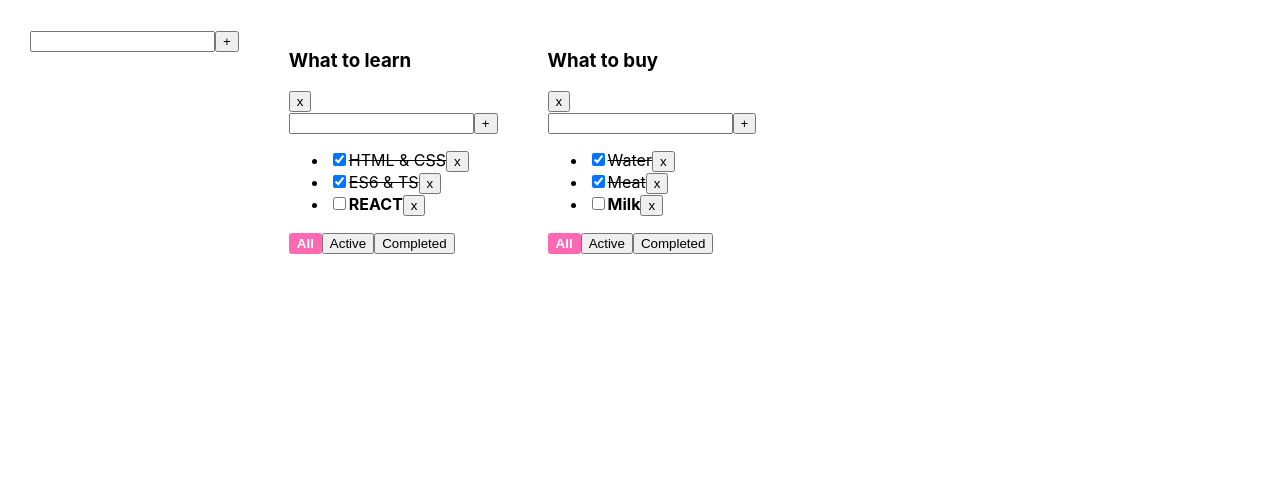
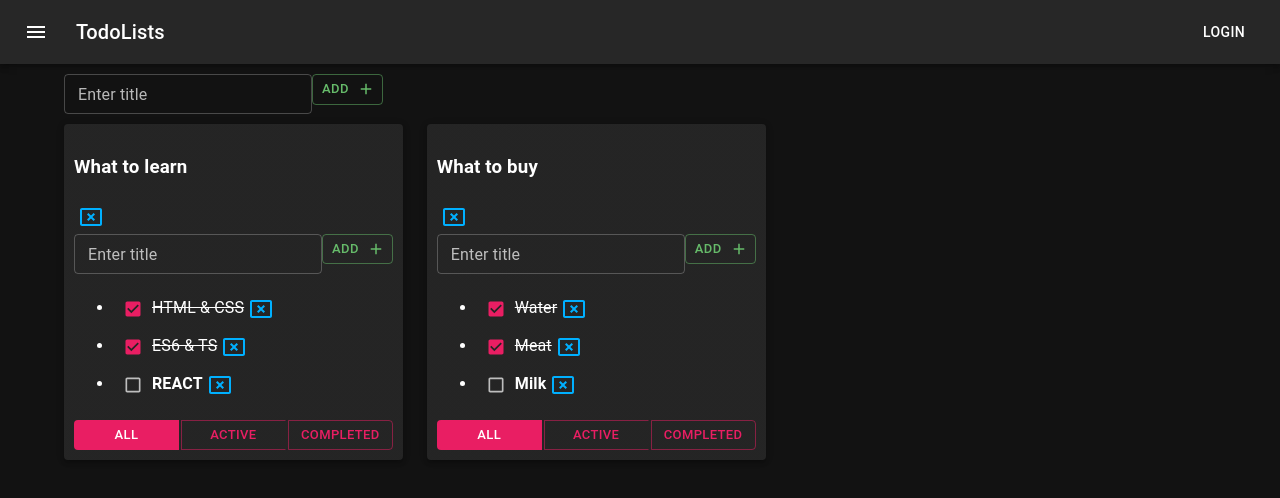
Before and after one commit to LDS196/1-todolist, a React (Create React App) app: page / in a window 1280 px wide. Shown: the top 498 px of the page. Built offline with nearby package versions, Linux system fonts and the light colour scheme.

Commit message:
add marerial ui

```diff
--- a/package.json
+++ b/package.json
@@ -3,6 +3,10 @@
   "version": "0.1.0",
   "private": true,
   "dependencies": {
+    "@emotion/react": "^11.10.5",
+    "@emotion/styled": "^11.10.5",
+    "@mui/icons-material": "^5.11.0",
+    "@mui/material": "^5.11.4",
     "@testing-library/jest-dom": "^5.16.5",
     "@testing-library/react": "^13.4.0",
     "@testing-library/user-event": "^13.5.0",
--- a/src/AddItemForm.tsx
+++ b/src/AddItemForm.tsx
@@ -1,8 +1,13 @@
 import React, {ChangeEvent, FC, KeyboardEvent, useState} from 'react';
-type AddItemFormPropsType={
-addItem:(title:string)=>void
+import CancelPresentationIcon from "@mui/icons-material/CancelPresentation";
+import {Button, IconButton, TextField} from "@mui/material";
+import AddIcon from '@mui/icons-material/Add';
+
+
+type AddItemFormPropsType = {
+    addItem: (title: string) => void
 }
-export const AddItemForm:FC<AddItemFormPropsType> = (props) => {
+export const AddItemForm: FC<AddItemFormPropsType> = (props) => {
     const [title, setTitle] = useState<string>("")
     const [error, setError] = useState<boolean>(false)
 
@@ -13,7 +18,7 @@ export const AddItemForm:FC<AddItemFormPropsType> = (props) => {
 
     const onClickAddItemToTodoListHandler = () => {
         const trimmedTitle = title.trim()
-        if(trimmedTitle){
+        if (trimmedTitle) {
             props.addItem(trimmedTitle)
         } else {
             setError(true)
@@ -26,14 +31,24 @@ export const AddItemForm:FC<AddItemFormPropsType> = (props) => {
     const errorInputClasses = error ? "inputError" : undefined
     return (
         <div>
-            <input
+            <TextField
+                size={"small"}
+                variant="outlined"
+                label="Enter title"
                 value={title}
                 onChange={onChangeSetLocalTitleHandler}
                 onKeyDown={onKeyDownAddTaskToTodoListHandler}
-                className={errorInputClasses}
-            />
-            <button onClick={onClickAddItemToTodoListHandler}>+</button>
-            {errorMessage}
+                helperText={error && 'Please,enter title!'}
+                error={error}/>
+
+            <Button
+                    onClick={onClickAddItemToTodoListHandler}
+                    variant={"outlined"}
+                    size={"small"}
+                    color={'success'}
+                    endIcon={<AddIcon/>}>
+                ADD
+            </Button>
         </div>
     );
 };
--- a/src/App.css
+++ b/src/App.css
@@ -1,11 +1,11 @@
-.App {
-  padding: 30px;
-  display: flex;
-}
+/*.App {*/
+/*  padding: 30px;*/
+/*  display: flex;*/
+/*}*/
 
-.App > div {
-  margin-right: 50px;
-}
+/*.App > div {*/
+/*  margin-right: 50px;*/
+/*}*/
 
 
 .isDone {
@@ -15,16 +15,16 @@
 .notIsDone {
   font-weight: bold;
 }
-.activeFilter {
-  color: white;
-  font-weight: bold;
-  background-color: hotpink;
-  border: 2px solid hotpink;
-  border-radius: 3px;
-  outline-color: hotpink;
-}
+/*.activeFilter {*/
+/*  color: white;*/
+/*  font-weight: bold;*/
+/*  background-color: hotpink;*/
+/*  border: 2px solid hotpink;*/
+/*  border-radius: 3px;*/
+/*  outline-color: hotpink;*/
+/*}*/
 
-.inputError {
-  border: 3px solid hotpink;
-  outline-color: hotpink;
-}
+/*.inputError {*/
+/*  border: 3px solid hotpink;*/
+/*  outline-color: hotpink;*/
+/*}*/
--- a/src/App.tsx
+++ b/src/App.tsx
@@ -3,6 +3,8 @@ import './App.css';
 import TodoList, {TaskType} from "./TodoList";
 import {v1} from "uuid";
 import {AddItemForm} from "./AddItemForm";
+import {AppBar, Button, Container, Grid, IconButton, Paper, Toolbar, Typography} from "@mui/material";
+import {Menu} from "@mui/icons-material";
 
 // Create
 // Read (pagination, filtration, sorting)
@@ -111,7 +113,10 @@ function App() {
 
         const filteredTasksForRender: Array<TaskType> = getFilteredTasksForRender(tasks[tl.id], tl.filter)
 
-        return <TodoList key={tl.id}
+        return <Grid item>
+        <Paper elevation={3}
+                      sx={{p: '10px'}}>
+        <TodoList key={tl.id}
                          todolistId={tl.id}
                          filter={tl.filter}
                          title={tl.title}
@@ -124,13 +129,40 @@ function App() {
                          changeTaskTitle={changeTaskTitle}
                          changeTodolistTitle={changeTodolistTitle}
         />
+        </Paper>
+        </Grid>
     })
 
     return (
         <div className="App">
-            <AddItemForm addItem={addTodolist}/>
-            {todolist}
+            <AppBar position="static">
+                <Toolbar>
+                    <IconButton
+                        size="large"
+                        edge="start"
+                        color="inherit"
+                        aria-label="menu"
+                        sx={{mr: 2}}
+                    >
+                        <Menu/>
+                    </IconButton>
+                    <Typography variant="h6" component="div" sx={{flexGrow: 1}}>
+                        TodoLists
+                    </Typography>
+                    <Button color="inherit">Login</Button>
+                </Toolbar>
+            </AppBar>
+            <Container fixed>
+                <Grid container
+                sx={{p: '10px 0'}}>
+                    <AddItemForm addItem={addTodolist}/>
+                </Grid>
+                <Grid container spacing={3}>
+                    {todolist}
+                </Grid>
 
+
+            </Container>
         </div>
     );
 }
--- a/src/EditableSpan.tsx
+++ b/src/EditableSpan.tsx
@@ -1,4 +1,5 @@
 import React, {ChangeEvent, FC, KeyboardEvent, useState} from 'react';
+import {TextField} from "@mui/material";
 
 type EditableSpanType = {
     title: string
@@ -23,7 +24,10 @@ const onKeyDownSetTitle=(e: KeyboardEvent<HTMLInputElement>)=>{
 }
     return (
         editMode
-            ? <input onKeyDown={onKeyDownSetTitle} onChange={onChangeSetLocalTitleHandler} autoFocus={true} onBlur={offEditMode} value={title}/>
+            ?<TextField variant="standard" onKeyDown={onKeyDownSetTitle} onChange={onChangeSetLocalTitleHandler}
+                        autoFocus={true} onBlur={offEditMode} value={title}/>
+            // ? <input onKeyDown={onKeyDownSetTitle} onChange={onChangeSetLocalTitleHandler}
+            //          autoFocus={true} onBlur={offEditMode} value={title}/>
             : <span onDoubleClick={onEditMode} className={props.classes}>{props.title}</span>
     );
 };
--- a/src/TodoList.tsx
+++ b/src/TodoList.tsx
@@ -2,6 +2,8 @@ import React, {ChangeEvent, useState, KeyboardEvent} from 'react';
 import {FilterValuesType} from "./App";
 import {AddItemForm} from "./AddItemForm";
 import EditableSpan from "./EditableSpan";
+import {Button, ButtonGroup, Checkbox, IconButton} from "@mui/material";
+import CancelPresentationIcon from '@mui/icons-material/CancelPresentation';
 // title - заголовок
 // tasks - список задач
 
@@ -40,14 +42,17 @@ const TodoList = (props: TodoListPropsType) => {
             }
             return (
                 <li key={task.id}>
-                    <input
-                        type="checkbox"
+
+                    <Checkbox
                         checked={task.isDone}
                         onChange={onChangeSetTaskStatus}
-                    />
+                    size={"small"}/>
                     <EditableSpan title={task.title} classes={isDoneClasses} changeTitle={onChangeSetTaskTitle}/>
-                    {/*<span className={isDoneClasses}>{task.title}</span>*/}
-                    <button onClick={onClickRemoveTaskHandler}>x</button>
+                    <IconButton onClick={onClickRemoveTaskHandler}
+                    size={"small"}
+                    color={'secondary'}>
+                        <CancelPresentationIcon/>
+                    </IconButton>
                 </li>
             )
         })
@@ -65,24 +70,42 @@ const TodoList = (props: TodoListPropsType) => {
     return (
         <div>
             <h3><EditableSpan title={props.title} classes={''} changeTitle={changeTodolistTitle} /></h3>
-            <button onClick={onClickRemoveTodolistHandler}>x</button>
+            <IconButton onClick={onClickRemoveTodolistHandler}
+                        size={"small"}
+                        color={'secondary'}>
+                <CancelPresentationIcon/>
+            </IconButton>
             <AddItemForm addItem={addTask}/>
             <ul>
                 {tasksItems}
             </ul>
             <div>
-                <button
-                    className={props.filter === "all" ? "activeFilter" : undefined}
-                    onClick={getOnClickSetFilterHandler("all")}>All
-                </button>
-                <button
-                    className={props.filter === "active" ? "activeFilter" : undefined}
-                    onClick={getOnClickSetFilterHandler("active")}>Active
-                </button>
-                <button
-                    className={props.filter === "completed" ? "activeFilter" : undefined}
-                    onClick={getOnClickSetFilterHandler("completed")}>Completed
-                </button>
+                <ButtonGroup fullWidth>
+                    <Button
+                        sx={{mr: '3px'}}
+                        variant={props.filter === "all" ? "contained" : "outlined"}
+                        color={props.filter === "all" ? "primary" : "secondary"}
+                        size={"small"}
+                        disableElevation
+                        onClick={getOnClickSetFilterHandler("all")}>All
+                    </Button>
+                    <Button
+                        sx={{mr: '3px'}}
+                        variant={props.filter === "active" ? "contained" : "outlined"}
+                        color={"primary"}
+                        size={"small"}
+                        disableElevation
+                        onClick={getOnClickSetFilterHandler("active")}>Active
+                    </Button>
+                    <Button
+                        variant={props.filter === "completed" ? "contained" : "outlined"}
+                        color={"primary"}
+                        size={"small"}
+                        disableElevation
+                        onClick={getOnClickSetFilterHandler("completed")}>Completed
+                    </Button>
+                </ButtonGroup>
+
             </div>
         </div>
     );
--- a/src/index.tsx
+++ b/src/index.tsx
@@ -2,13 +2,28 @@ import React from 'react';
 import ReactDOM from 'react-dom/client';
 import './index.css';
 import App from './App';
+import { createTheme, ThemeProvider } from '@mui/material/styles';
+import {lightBlue, pink} from "@mui/material/colors";
+import {CssBaseline} from "@mui/material";
 
+
+const theme= createTheme({
+    palette:{
+        primary:pink,
+        secondary:lightBlue,
+        mode: 'dark'
+    }
+})
 
 const root = ReactDOM.createRoot(
   document.getElementById('root') as HTMLElement
 );
 root.render(
-    <App />
+    <ThemeProvider theme={theme}>
+        <CssBaseline/>
+        <App />
+    </ThemeProvider>
+
 );
 
 // If you want to start measuring performance in your app, pass a function
```
Also changed, not shown: 1 other file (tests, documents, lock files or other folders).
